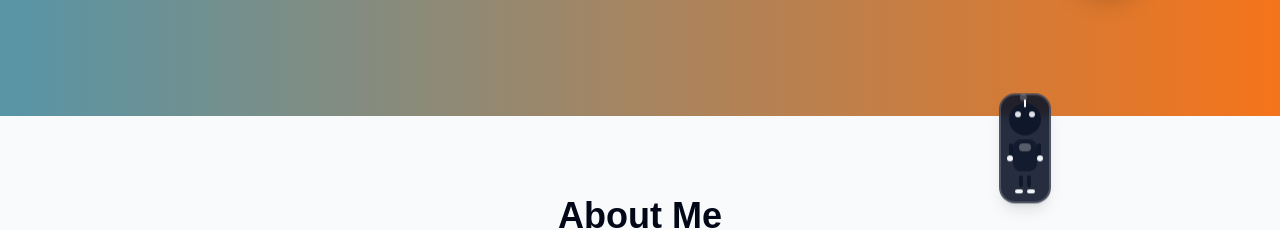
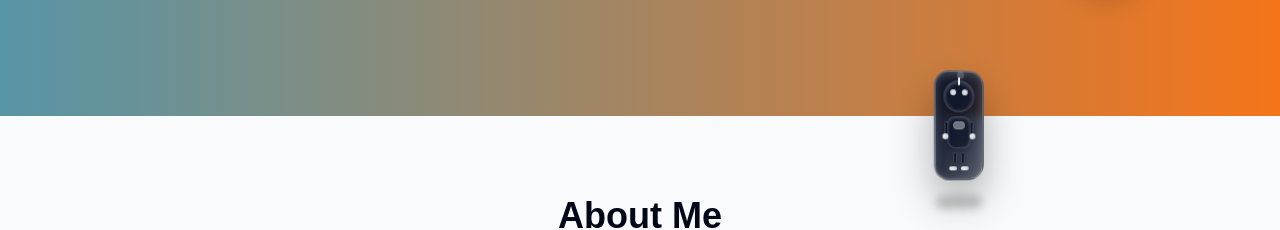
Before and after one commit to AvinashSingh9161/avinash-3d-marketing-hub, a React (Vite) app: page / in a window 1280 px wide. Shown: the part 584-814 px from the top of the page. Built offline with nearby package versions, Linux system fonts and the light colour scheme.

Commit message:
Refactor: Make robot 3D and walk on the downside
The AI refactored the robot to be 3D and walk only on the downside of the web frame.

```diff
--- a/src/components/ai-bot/WalkingBot.tsx
+++ b/src/components/ai-bot/WalkingBot.tsx
@@ -5,85 +5,113 @@ import { Dialog, DialogContent, DialogHeader, DialogTitle } from '@/components/u
 import { BotChat } from './BotChat';
 
 export const WalkingBot = () => {
-  const [position, setPosition] = useState({ x: 50, y: 50 });
-  const [direction, setDirection] = useState({ x: 1, y: 1 });
+  const [position, setPosition] = useState({ x: 50 });
+  const [direction, setDirection] = useState({ x: 1 });
   const [isOpen, setIsOpen] = useState(false);
 
   useEffect(() => {
     const moveBot = () => {
       setPosition(prev => {
-        let newX = prev.x + direction.x * 0.5;
-        let newY = prev.y + direction.y * 0.3;
+        let newX = prev.x + direction.x * 0.3;
         let newDirection = { ...direction };
 
-        // Bounce off edges
-        if (newX <= 0 || newX >= 95) {
+        // Bounce off left and right edges
+        if (newX <= 2 || newX >= 95) {
           newDirection.x *= -1;
-          newX = Math.max(0, Math.min(95, newX));
-        }
-        if (newY <= 0 || newY >= 90) {
-          newDirection.y *= -1;
-          newY = Math.max(0, Math.min(90, newY));
+          newX = Math.max(2, Math.min(95, newX));
         }
 
         setDirection(newDirection);
-        return { x: newX, y: newY };
+        return { x: newX };
       });
     };
 
-    const interval = setInterval(moveBot, 50);
+    const interval = setInterval(moveBot, 80);
     return () => clearInterval(interval);
   }, [direction]);
 
   return (
     <>
       <div
-        className="fixed z-50 cursor-pointer transition-all duration-200 hover:scale-110"
+        className="fixed bottom-4 z-50 cursor-pointer transition-all duration-300 hover:scale-110"
         style={{
           left: `${position.x}%`,
-          top: `${position.y}%`,
-          transform: `scaleX(${direction.x > 0 ? 1 : -1})`,
+          transform: `scaleX(${direction.x > 0 ? 1 : -1}) perspective(1000px) rotateY(${direction.x > 0 ? 15 : -15}deg)`,
+          transformStyle: 'preserve-3d',
         }}
         onClick={() => setIsOpen(true)}
       >
-        <div className="relative">
-          {/* Cute Robot Body */}
-          <div className="bg-primary/90 backdrop-blur-sm rounded-2xl p-2 shadow-lg border-2 border-primary-foreground/20 animate-bounce">
+        <div className="relative" style={{ transformStyle: 'preserve-3d' }}>
+          {/* 3D Shadow */}
+          <div className="absolute -bottom-2 left-1/2 transform -translate-x-1/2 w-12 h-3 bg-black/20 rounded-full blur-sm"></div>
+
+          {/* 3D Robot Body */}
+          <div
+            className="bg-gradient-to-br from-primary via-primary/90 to-primary/70 backdrop-blur-sm rounded-2xl p-2 shadow-2xl border-2 border-primary-foreground/30 animate-bounce"
+            style={{
+              transform: 'translateZ(10px)',
+              boxShadow: '0 20px 40px rgba(0,0,0,0.3), inset 0 2px 8px rgba(255,255,255,0.2)'
+            }}
+          >
             {/* Robot Head */}
-            <div className="bg-primary rounded-full w-8 h-8 mx-auto mb-1 relative">
+            <div
+              className="bg-gradient-to-br from-primary to-primary/80 rounded-full w-8 h-8 mx-auto mb-1 relative border border-primary-foreground/20"
+              style={{
+                transform: 'translateZ(5px)',
+                boxShadow: '0 4px 8px rgba(0,0,0,0.3), inset 0 1px 4px rgba(255,255,255,0.3)'
+              }}
+            >
               {/* Eyes */}
-              <div className="absolute top-2 left-1.5 w-1.5 h-1.5 bg-primary-foreground rounded-full animate-pulse"></div>
-              <div className="absolute top-2 right-1.5 w-1.5 h-1.5 bg-primary-foreground rounded-full animate-pulse"></div>
+              <div className="absolute top-2 left-1.5 w-1.5 h-1.5 bg-primary-foreground rounded-full animate-pulse shadow-inner"></div>
+              <div className="absolute top-2 right-1.5 w-1.5 h-1.5 bg-primary-foreground rounded-full animate-pulse shadow-inner"></div>
               {/* Antenna */}
-              <div className="absolute -top-1 left-1/2 transform -translate-x-1/2 w-0.5 h-2 bg-primary-foreground rounded-full"></div>
-              <div className="absolute -top-2 left-1/2 transform -translate-x-1/2 w-1 h-1 bg-accent rounded-full animate-ping"></div>
+              <div className="absolute -top-1 left-1/2 transform -translate-x-1/2 w-0.5 h-2 bg-gradient-to-t from-primary-foreground to-accent rounded-full"></div>
+              <div className="absolute -top-2 left-1/2 transform -translate-x-1/2 w-1 h-1 bg-accent rounded-full animate-ping shadow-lg"></div>
             </div>
 
             {/* Robot Body */}
-            <div className="bg-primary/80 rounded-lg w-6 h-8 mx-auto mb-1 relative">
+            <div
+              className="bg-gradient-to-br from-primary/90 to-primary/70 rounded-lg w-6 h-8 mx-auto mb-1 relative border border-primary-foreground/20"
+              style={{
+                transform: 'translateZ(3px)',
+                boxShadow: '0 3px 6px rgba(0,0,0,0.3), inset 0 1px 3px rgba(255,255,255,0.2)'
+              }}
+            >
               {/* Chest Panel */}
-              <div className="absolute top-1 left-1/2 transform -translate-x-1/2 w-3 h-2 bg-primary-foreground/30 rounded"></div>
+              <div className="absolute top-1 left-1/2 transform -translate-x-1/2 w-3 h-2 bg-primary-foreground/40 rounded border border-primary-foreground/20"></div>
               {/* Arms */}
-              <div className="absolute top-1 -left-1 w-1 h-4 bg-primary rounded-full"></div>
-              <div className="absolute top-1 -right-1 w-1 h-4 bg-primary rounded-full"></div>
+              <div
+                className="absolute top-1 -left-1 w-1 h-4 bg-gradient-to-b from-primary to-primary/80 rounded-full border border-primary-foreground/20"
+                style={{ boxShadow: '0 2px 4px rgba(0,0,0,0.3)' }}
+              ></div>
+              <div
+                className="absolute top-1 -right-1 w-1 h-4 bg-gradient-to-b from-primary to-primary/80 rounded-full border border-primary-foreground/20"
+                style={{ boxShadow: '0 2px 4px rgba(0,0,0,0.3)' }}
+              ></div>
               {/* Hands */}
-              <div className="absolute top-4 -left-1.5 w-1.5 h-1.5 bg-accent rounded-full"></div>
-              <div className="absolute top-4 -right-1.5 w-1.5 h-1.5 bg-accent rounded-full"></div>
+              <div className="absolute top-4 -left-1.5 w-1.5 h-1.5 bg-gradient-to-br from-accent to-accent/80 rounded-full shadow-lg"></div>
+              <div className="absolute top-4 -right-1.5 w-1.5 h-1.5 bg-gradient-to-br from-accent to-accent/80 rounded-full shadow-lg"></div>
             </div>
 
             {/* Robot Legs */}
             <div className="flex justify-center gap-1">
-              <div className="w-1 h-3 bg-primary rounded-full"></div>
-              <div className="w-1 h-3 bg-primary rounded-full"></div>
+              <div
+                className="w-1 h-3 bg-gradient-to-b from-primary to-primary/80 rounded-full border border-primary-foreground/20"
+                style={{ boxShadow: '0 2px 4px rgba(0,0,0,0.3)' }}
+              ></div>
+              <div
+                className="w-1 h-3 bg-gradient-to-b from-primary to-primary/80 rounded-full border border-primary-foreground/20"
+                style={{ boxShadow: '0 2px 4px rgba(0,0,0,0.3)' }}
+              ></div>
             </div>
 
             {/* Robot Feet */}
             <div className="flex justify-center gap-1 mt-0.5">
-              <div className="w-2 h-1 bg-accent rounded-full"></div>
-              <div className="w-2 h-1 bg-accent rounded-full"></div>
+              <div className="w-2 h-1 bg-gradient-to-r from-accent to-accent/80 rounded-full shadow-lg"></div>
+              <div className="w-2 h-1 bg-gradient-to-r from-accent to-accent/80 rounded-full shadow-lg"></div>
             </div>
           </div>
-          <div className="absolute -top-8 left-1/2 transform -translate-x-1/2 bg-background/90 backdrop-blur-sm px-2 py-1 rounded text-xs font-medium border whitespace-nowrap opacity-0 hover:opacity-100 transition-opacity">
+          <div className="absolute -top-12 left-1/2 transform -translate-x-1/2 bg-background/90 backdrop-blur-sm px-2 py-1 rounded text-xs font-medium border whitespace-nowrap opacity-0 hover:opacity-100 transition-opacity shadow-lg">
             Click me! 👋
           </div>
         </div>
```
